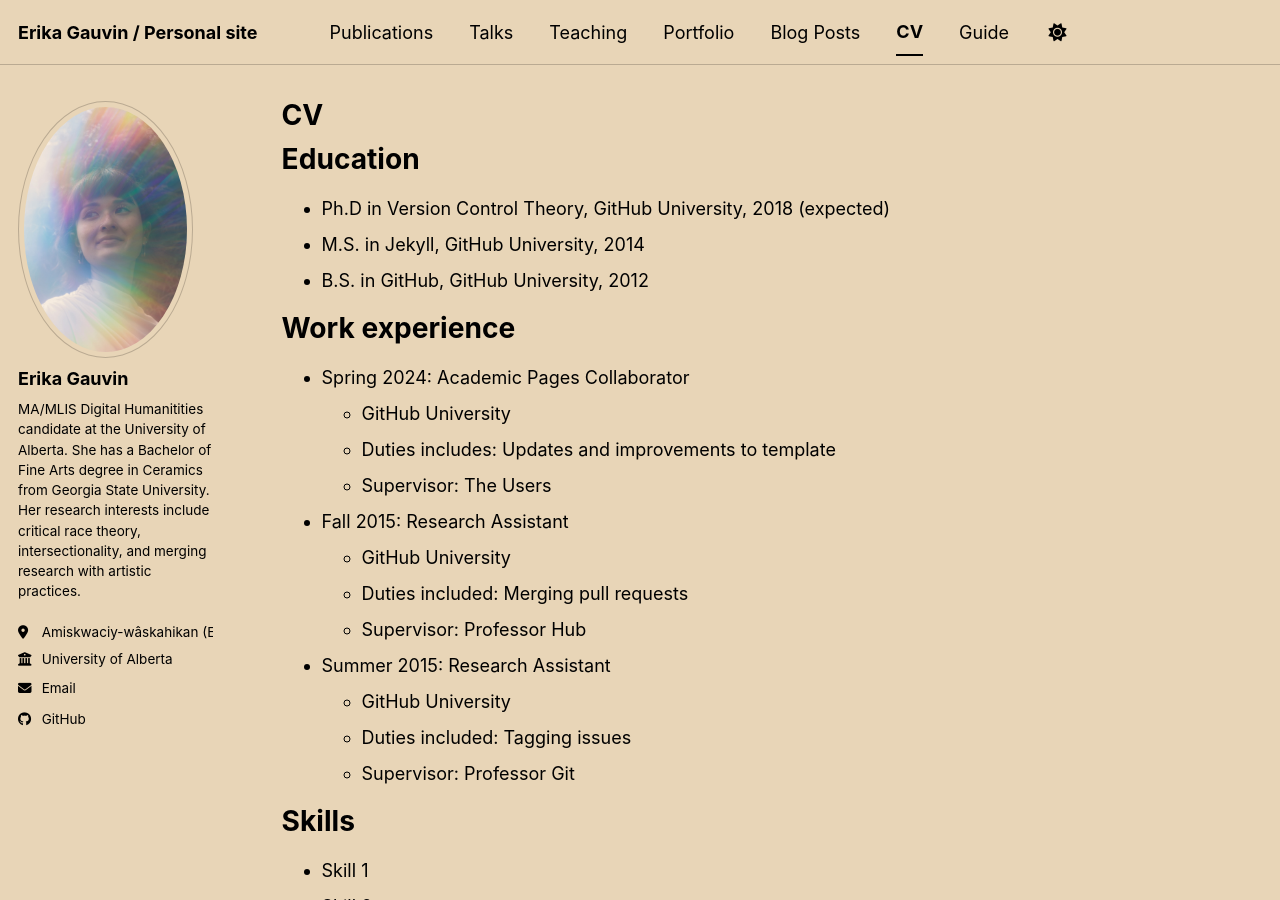
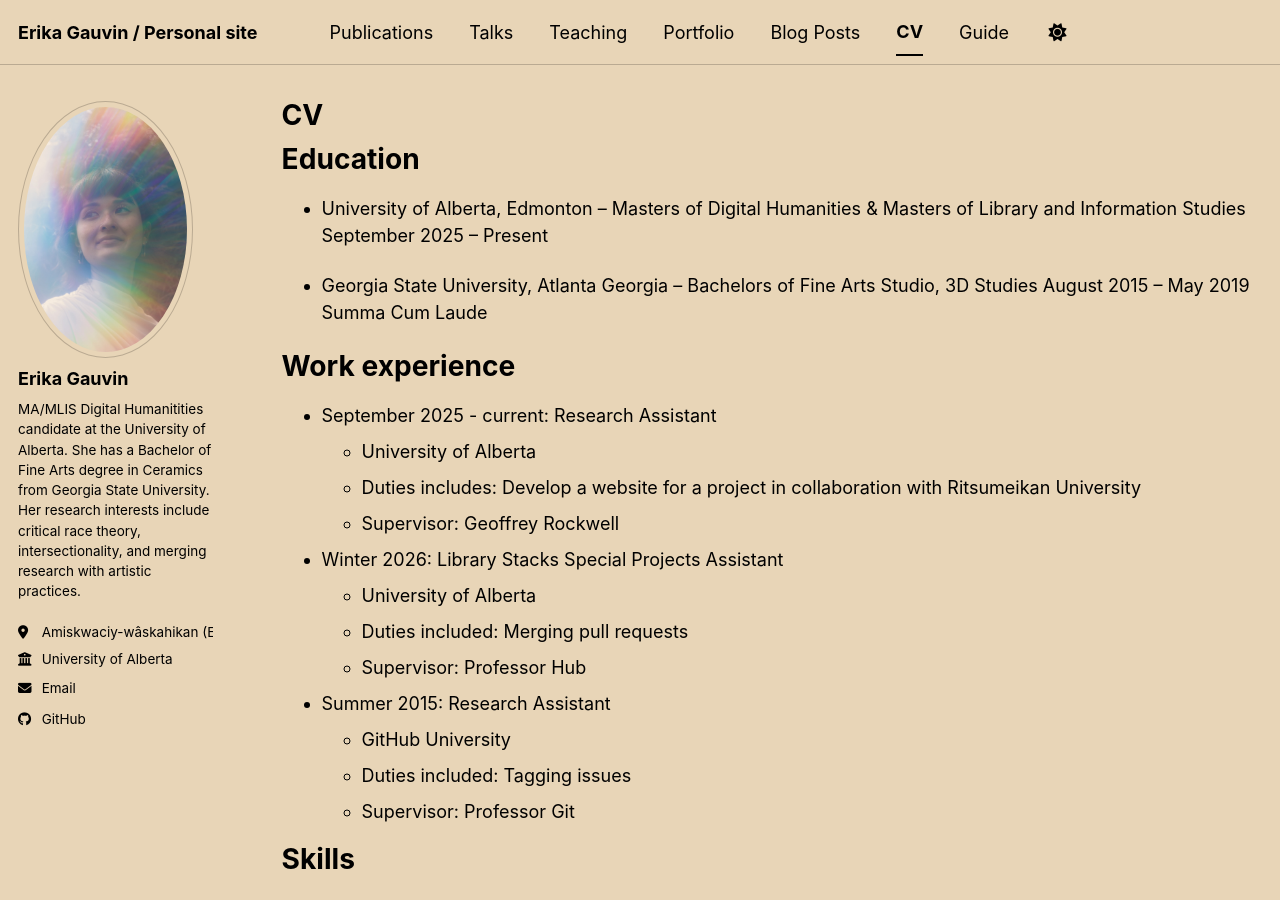
Before and after one commit to ecgauvin/about, a Jekyll site: the page built from _pages/cv.md, in a window 1280 px wide and 900 px high. Built offline with Jekyll 4.4.1, drawn with Linux system fonts in a browser that asks for light colours; a script bundle is joined from its source files by our own code; library files that are not in the unit come from our copies.

Commit message:
Update cv.md

```diff
--- a/_pages/cv.md
+++ b/_pages/cv.md
@@ -11,19 +11,21 @@ redirect_from:
 
 Education
 ======
-* Ph.D in Version Control Theory, GitHub University, 2018 (expected)
-* M.S. in Jekyll, GitHub University, 2014
-* B.S. in GitHub, GitHub University, 2012
+* University of Alberta, Edmonton – Masters of Digital Humanities & Masters of Library and  Information Studies
+September 2025 – Present
+
+* Georgia State University, Atlanta Georgia – Bachelors of Fine Arts Studio, 3D Studies
+August 2015 – May 2019						Summa Cum Laude
 
 Work experience
 ======
-* Spring 2024: Academic Pages Collaborator
-  * GitHub University
-  * Duties includes: Updates and improvements to template
-  * Supervisor: The Users
+* September 2025 - current: Research Assistant
+  * University of Alberta
+  * Duties includes: Develop a website for a project in collaboration with Ritsumeikan University
+  * Supervisor: Geoffrey Rockwell
 
-* Fall 2015: Research Assistant
-  * GitHub University
+* Winter 2026: Library Stacks Special Projects Assistant
+  * University of Alberta
   * Duties included: Merging pull requests
   * Supervisor: Professor Hub
 
```
